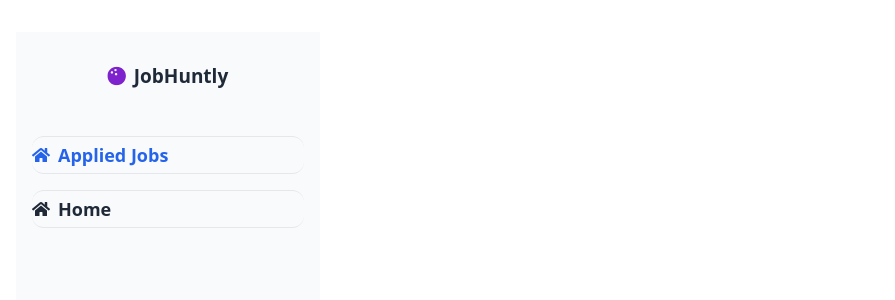
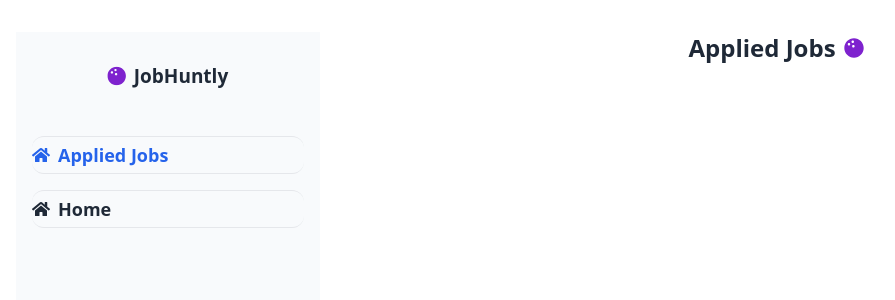
Before and after one commit to chand-stack/job-seeking, a React (Vite) app: page /dashboard/appliedjobs in a window 1280 px wide. Shown: the top 300 px of the page, without its empty margins (16-911 px from the left). Built offline with nearby package versions, Linux system fonts and the light colour scheme; no server answers.

Commit message:
Chore: applied job page added

```diff
--- a/src/Components/Pages/AppliedJobs/AppliedJobs.jsx
+++ b/src/Components/Pages/AppliedJobs/AppliedJobs.jsx
@@ -1,7 +1,13 @@
 import React from 'react'
+import { FaBowlingBall } from 'react-icons/fa'
 
 export const AppliedJobs = () => {
   return (
-    <div>this is AppliedJobs</div>
+    <div>
+      <div className='flex items-center gap-2 justify-center'>
+        <h1 className='text-2xl font-bold'>Applied Jobs </h1>
+        <FaBowlingBall className='text-purple-700 text-xl'/>
+        </div>
+    </div>
   )
 }
--- a/src/Components/Shared/Nav.jsx
+++ b/src/Components/Shared/Nav.jsx
@@ -3,9 +3,12 @@ import { FaBowlingBall } from "react-icons/fa";
 import { Link, NavLink } from "react-router-dom";
 import { AuthContext } from '../../AuthProvider/AuthProvider';
 import { FaUserCircle } from "react-icons/fa";
+import useAdmin from '../../Hooks/useAdmin';
 
 export const Nav = () => {
     const {user,logOut} = useContext(AuthContext)
+    const [isAdmin] = useAdmin()
+  console.log(isAdmin?.userRole);
     // console.log(user.email);
     const logoutHandler = ()=>{
         logOut()
@@ -58,7 +61,13 @@ Browse Companies
         user ? <div className="navbar-end dropdown dropdown-end">
         <div tabIndex={0} role="button" className="btn m-1 bg-transparent border-none"><FaUserCircle className='text-4xl text-purple-800'/></div>
         <ul tabIndex={0} className="dropdown-content z-[1] menu p-2 shadow bg-base-100 rounded-box w-52">
-          <li><Link to="/dashboard/alljobs" className='font-semibold'>Dashboard</Link></li>
+          <li>
+
+            {isAdmin?.userRole === "admin" && user ?<Link to="/dashboard/alljobs" className='font-semibold'>Dashboard</Link> :
+
+            <Link to="/dashboard/appliedjobs" className='font-semibold'>Dashboard</Link>}
+
+            </li>
           <li><a className='font-semibold' onClick={logoutHandler}>Logout</a></li>
         </ul>
       </div> :  <div className="navbar-end text-2xl">
--- a/src/MainLayout/Dashboard.jsx
+++ b/src/MainLayout/Dashboard.jsx
@@ -1,10 +1,8 @@
 import { Link, NavLink, Outlet } from "react-router-dom";
 import { BsMenuButtonWideFill, BsFillBookmarkStarFill } from "react-icons/bs";
-import { CgProfile } from "react-icons/cg";
 import { GrDocumentTest } from "react-icons/gr";
 import { FaBowlingBall, FaHome } from "react-icons/fa";
 import { IoIosAddCircle } from "react-icons/io";
-import { PiFlagBannerFill } from "react-icons/pi";
 import useAdmin from "../Hooks/useAdmin";
 
 const Dashboard = () => {
--- a/src/Routes/Routes.jsx
+++ b/src/Routes/Routes.jsx
@@ -47,7 +47,7 @@ export const router = createBrowserRouter([
             },
             {
                 path:"appliedjobs",
-                elementp:<AppliedJobs/>
+                element:<AppliedJobs/>
             }
         ]
     }
```
